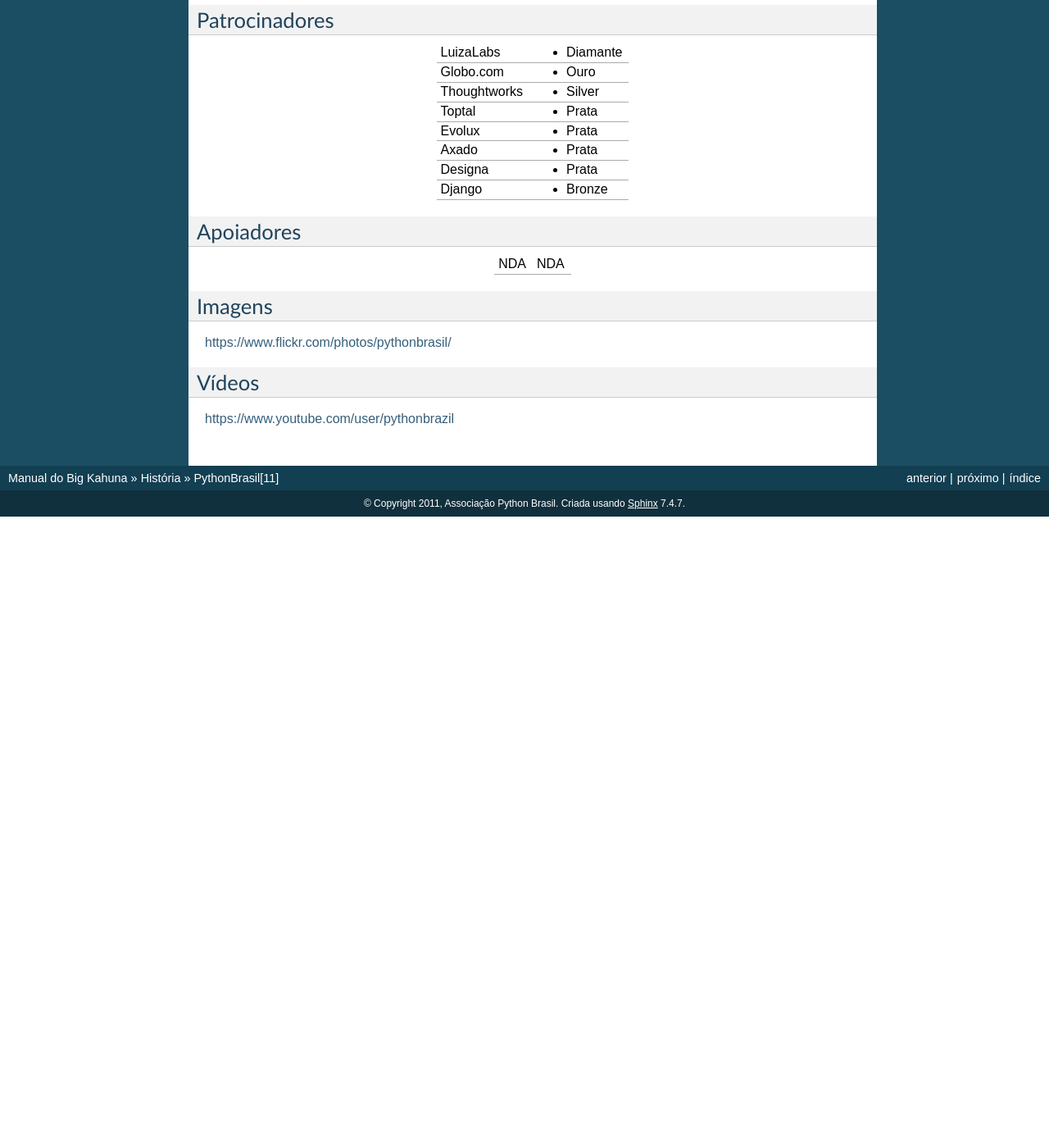
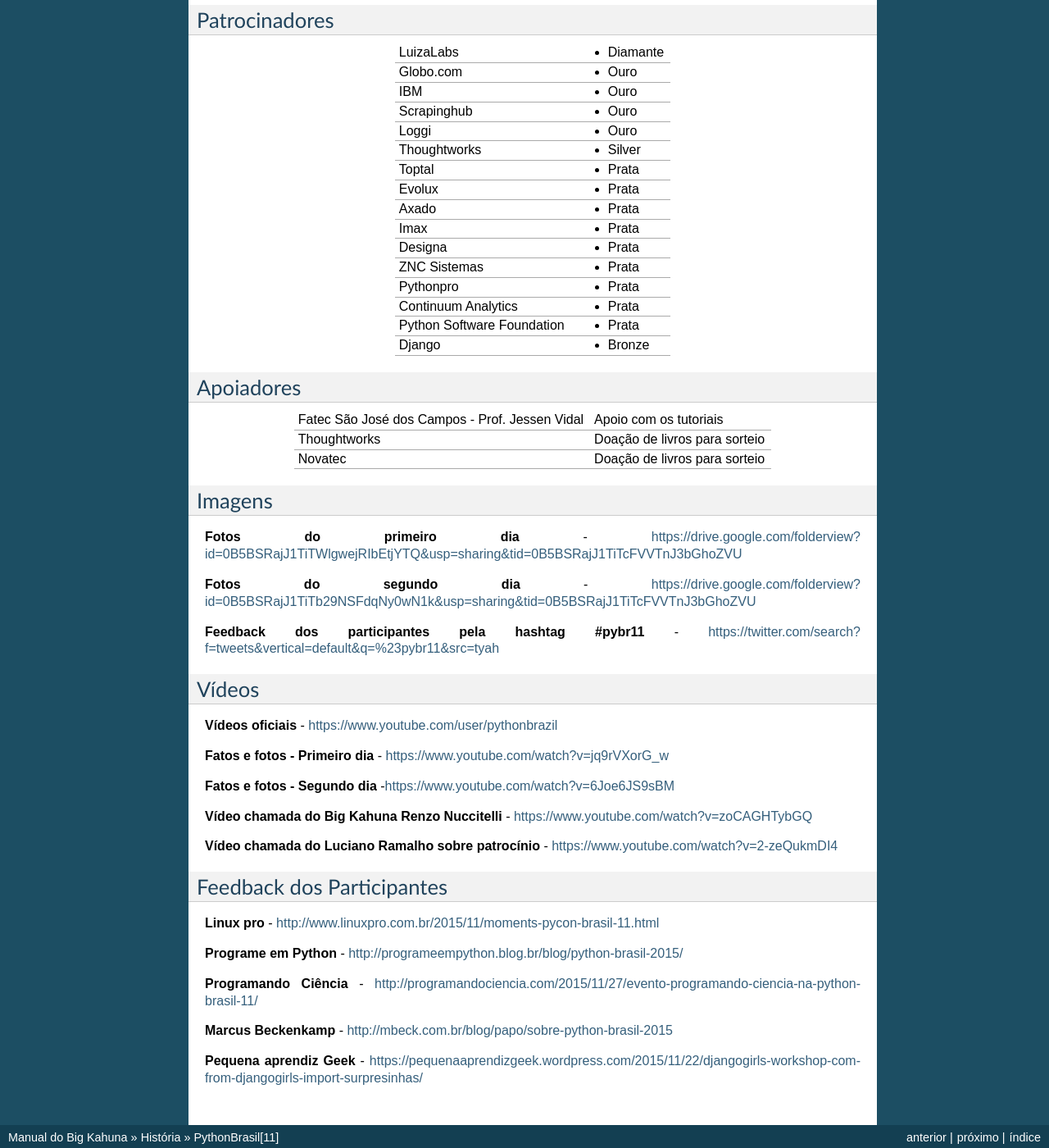
Before and after one commit to pythonbrasil/manual, a Sphinx documentation site: the page built from source/historia/pythonbrasil11.txt, in a window 1280 px wide and 1400 px high, scrolled down 903 px. Shown: the whole window at 82% size. Built offline with Sphinx 7.4.7, drawn with Linux system fonts in a browser that asks for light colours; before the commit the page ends 1533 px from its top, so only the background shows below that; some of the changed text lies outside the part shown.

Commit message:
Adjust details of pycons

```diff
--- a/source/historia/index.txt
+++ b/source/historia/index.txt
@@ -16,3 +16,4 @@
    pythonbrasil9
    pythonbrasil10
    pythonbrasil11
+   video-explicacao
--- a/source/historia/pythonbrasil11.txt
+++ b/source/historia/pythonbrasil11.txt
@@ -30,17 +30,17 @@
 +----------------------+-----------------------+
 | Keynotes             | * 5                   |
 +----------------------+-----------------------+
-| Treinamentos         | * NDA                 |
+| Treinamentos         | * 26                  |
 +----------------------+-----------------------+
-| Inscritos            | * NDA                 |
+| Inscritos            | * 395                 |
 +----------------------+-----------------------+
-| Receita Inscrição    | * NDA                 |
+| Receita Inscrição    | * 18.000,00           |
 +----------------------+-----------------------+
-| Patrocinadores       | * 8                   |
+| Patrocinadores       | * 16                  |
 +----------------------+-----------------------+
-| Apoiadores           | * NDA                 |
+| Apoiadores           | * 3                   |
 +----------------------+-----------------------+
-| Receita Patrocínio   | * NDA                 |
+| Receita Patrocínio   | * ~73.600,00          |
 +----------------------+-----------------------+
 
 
@@ -58,38 +58,85 @@
 Patrocinadores
 ------------------
 
-+----------------------+-----------------------+
-| LuizaLabs            | * Diamante            |
-+----------------------+-----------------------+
-| Globo.com            | * Ouro                |
-+----------------------+-----------------------+
-| Thoughtworks         | * Silver              |
-+----------------------+-----------------------+
-| Toptal               | * Prata               |
-+----------------------+-----------------------+
-| Evolux               | * Prata               |
-+----------------------+-----------------------+
-| Axado                | * Prata               |
-+----------------------+-----------------------+
-| Designa              | * Prata               |
-+----------------------+-----------------------+
-| Django               | * Bronze              |
-+----------------------+-----------------------+
++----------------------------+-----------------------+
+| LuizaLabs                  | * Diamante            |
++----------------------------+-----------------------+
+| Globo.com                  | * Ouro                |
++----------------------------+-----------------------+
+| IBM                        | * Ouro                |
++----------------------------+-----------------------+
+| Scrapinghub                | * Ouro                |
++----------------------------+-----------------------+
+| Loggi                      | * Ouro                |
++----------------------------+-----------------------+
+| Thoughtworks               | * Silver              |
++----------------------------+-----------------------+
+| Toptal                     | * Prata               |
++----------------------------+-----------------------+
+| Evolux                     | * Prata               |
++----------------------------+-----------------------+
+| Axado                      | * Prata               |
++----------------------------+-----------------------+
+| Imax                       | * Prata               |
++----------------------------+-----------------------+
+| Designa                    | * Prata               |
++----------------------------+-----------------------+
+| ZNC Sistemas               | * Prata               |
++----------------------------+-----------------------+
+| Pythonpro                  | * Prata               |
++----------------------------+-----------------------+
+| Continuum Analytics        | * Prata               |
++----------------------------+-----------------------+
+| Python Software Foundation | * Prata               |
++----------------------------+-----------------------+
+| Django                     | * Bronze              |
++----------------------------+-----------------------+
 
 
 Apoiadores
 ------------------
 
-+----------------------+-----------------------+
-| NDA                  | NDA                   |
-+----------------------+-----------------------+
++------------------------------------------------+-------------------------------+
+| Fatec São José dos Campos - Prof. Jessen Vidal | Apoio com os tutoriais        |
++------------------------------------------------+-------------------------------+
+| Thoughtworks                                   | Doação de livros para sorteio |
++------------------------------------------------+-------------------------------+
+| Novatec                                        | Doação de livros para sorteio |
++------------------------------------------------+-------------------------------+
+
 
 Imagens
 ---------
 
-https://www.flickr.com/photos/pythonbrasil/
+**Fotos do primeiro dia** - https://drive.google.com/folderview?id=0B5BSRajJ1TiTWlgwejRIbEtjYTQ&usp=sharing&tid=0B5BSRajJ1TiTcFVVTnJ3bGhoZVU
+
+**Fotos do segundo dia** - https://drive.google.com/folderview?id=0B5BSRajJ1TiTb29NSFdqNy0wN1k&usp=sharing&tid=0B5BSRajJ1TiTcFVVTnJ3bGhoZVU
+
+**Feedback dos participantes pela hashtag #pybr11** - https://twitter.com/search?f=tweets&vertical=default&q=%23pybr11&src=tyah
 
 Vídeos
 ---------
 
-https://www.youtube.com/user/pythonbrazil
+**Vídeos oficiais** - https://www.youtube.com/user/pythonbrazil
+
+**Fatos e fotos - Primeiro dia** - https://www.youtube.com/watch?v=jq9rVXorG_w
+
+**Fatos e fotos - Segundo dia** -https://www.youtube.com/watch?v=6Joe6JS9sBM
+
+**Vídeo chamada do Big Kahuna Renzo Nuccitelli** - https://www.youtube.com/watch?v=zoCAGHTybGQ
+
+**Vídeo chamada do Luciano Ramalho sobre patrocínio** - https://www.youtube.com/watch?v=2-zeQukmDI4
+
+
+Feedback dos Participantes
+--------------------------
+
+**Linux pro** - http://www.linuxpro.com.br/2015/11/moments-pycon-brasil-11.html
+
+**Programe em Python** - http://programeempython.blog.br/blog/python-brasil-2015/
+
+**Programando Ciência** - http://programandociencia.com/2015/11/27/evento-programando-ciencia-na-python-brasil-11/
+
+**Marcus Beckenkamp** - http://mbeck.com.br/blog/papo/sobre-python-brasil-2015
+
+**Pequena aprendiz Geek** - https://pequenaaprendizgeek.wordpress.com/2015/11/22/djangogirls-workshop-com-from-djangogirls-import-surpresinhas/
```
Also changed, not shown: source/historia/pythonbrasil10.txt (+22 -22 lines), source/historia/pythonbrasil8.txt (+58 -58 lines), source/historia/video-explicacao.txt (added, +32 -0 lines).
